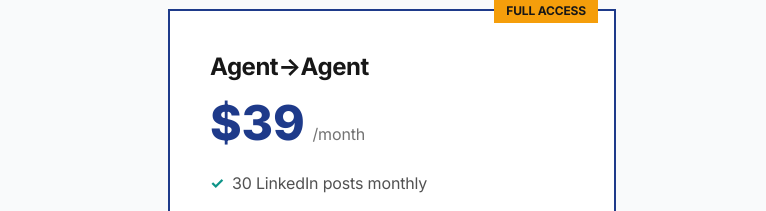
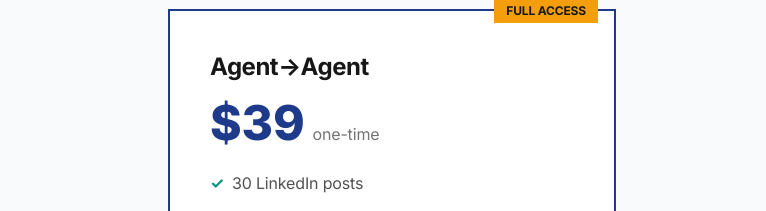
Before and after one commit to jb225-png/agent-agent-site, a Next.js app: page /audit in a window 1280 px wide. Shown: the part 3060-3271 px from the top of the page, without its empty margins (248-1014 px from the left). Built offline with nearby package versions, Linux system fonts and the light colour scheme.

Commit message:
Fix: pricing shows one-time not monthly

```diff
--- a/src/app/audit/page.tsx
+++ b/src/app/audit/page.tsx
@@ -220,11 +220,11 @@
             <h3 className="text-2xl font-bold mb-4 text-gray-900">Agent→Agent</h3>
             <div className="flex items-baseline gap-2 mb-6">
               <p className="text-5xl font-extrabold text-[#1E3A8A]">$39</p>
-              <p className="text-gray-500">/month</p>
+              <p className="text-gray-500">one-time</p>
             </div>
             <ul className="space-y-3 text-gray-600 mb-8">
               <li className="flex items-center gap-2">
-                <span className="text-[#0D9488] font-bold">✓</span> 30 LinkedIn posts monthly
+                <span className="text-[#0D9488] font-bold">✓</span> 30 LinkedIn posts
               </li>
               <li className="flex items-center gap-2">
                 <span className="text-[#0D9488] font-bold">✓</span> 30-day publishing calendar
@@ -239,7 +239,7 @@
                 <span className="text-[#0D9488] font-bold">✓</span> Generated in minutes
               </li>
               <li className="flex items-center gap-2">
-                <span className="text-[#0D9488] font-bold">✓</span> Cancel anytime
+                <span className="text-[#0D9488] font-bold">✓</span> Yours to keep forever
               </li>
             </ul>
             <Link
```
